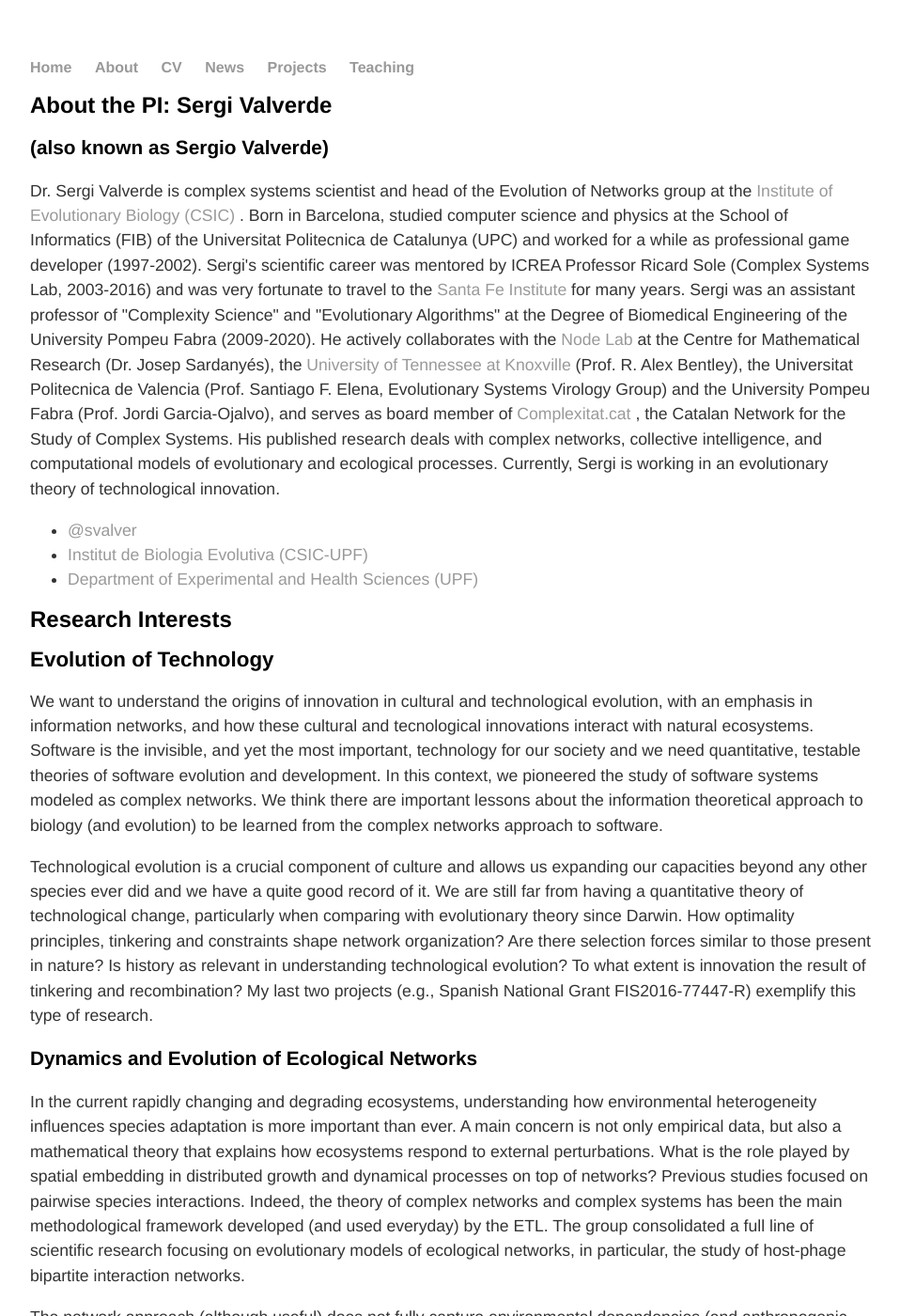
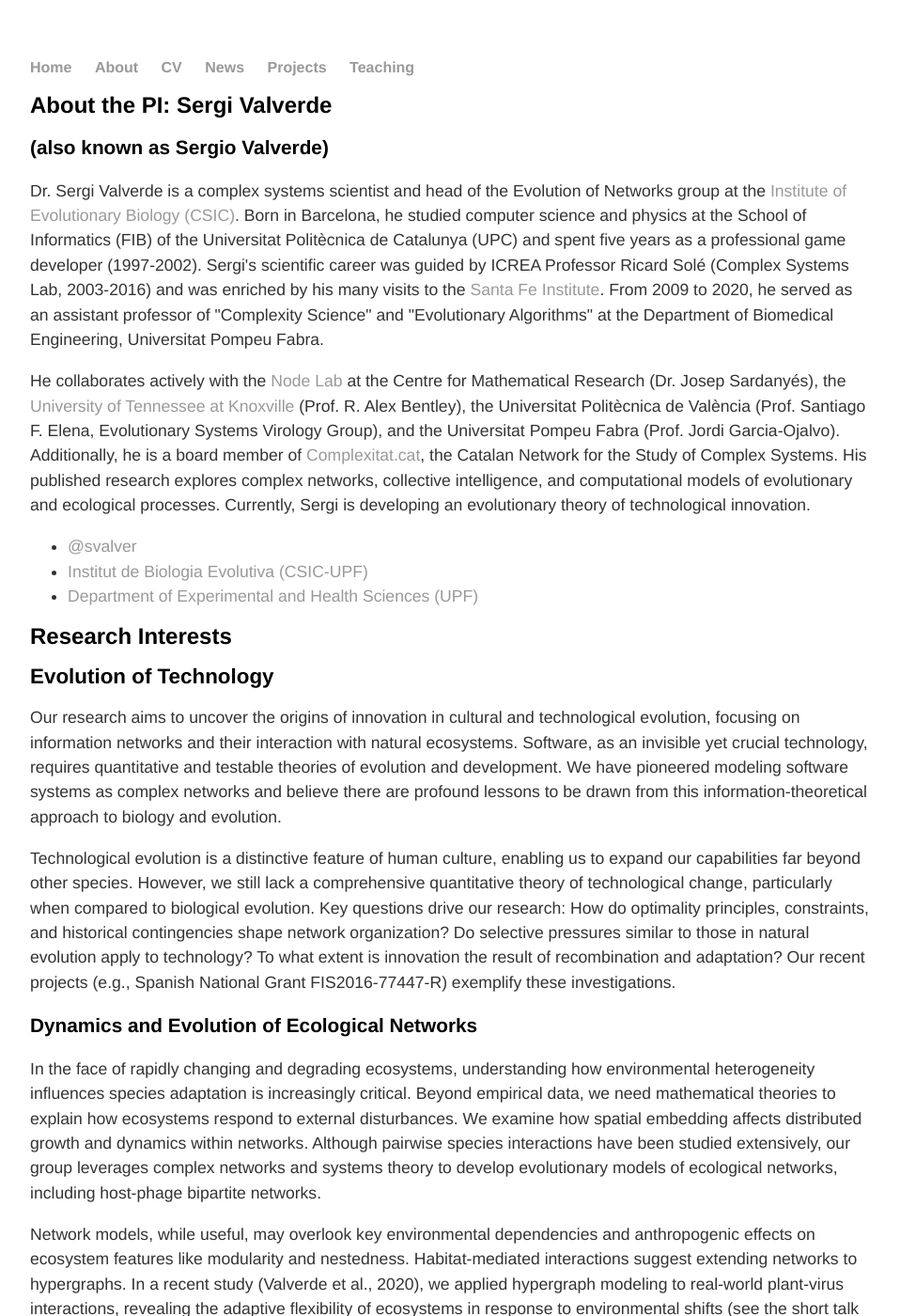
Before and after one commit to svalver/svalver.github.io, a Jekyll site: the page built from about/index.html, in a window 1280 px wide and 1400 px high. Shown: the whole window at 94% size, without its empty margins (160-1118 px from the left). Built offline with Jekyll 4.4.1, drawn with Linux system fonts in a browser that asks for light colours; some of the changed text lies outside the part shown.

Commit message:
update about me

```diff
--- a/about/index.html
+++ b/about/index.html
@@ -2,6 +2,7 @@
 layout: default
 title: About
 ---
+
 <style>
     img {
         -webkit-animation: colorize 2s cubic-bezier(0, 0, .78, .36) 1;
@@ -12,13 +13,17 @@ img {
         max-width: 100%;
     }
 </style>
+
 <div class="about">
     <h1>About the PI: Sergi Valverde</h1>
     <h3>(also known as Sergio Valverde)</h3>
     <p>
-    Dr. Sergi Valverde is complex systems scientist and head of the Evolution of Networks group at the <a href="https://www.ibe.upf-csic.es/valverde"> Institute of Evolutionary Biology (CSIC) </a>. Born in Barcelona, studied computer science and physics at the School of Informatics (FIB) of the Universitat Politecnica de Catalunya (UPC) and worked for a while as professional game developer (1997-2002). Sergi's scientific career was mentored by ICREA Professor Ricard Sole (Complex Systems Lab, 2003-2016) and was very fortunate to travel to the <a href="https://www.santafe.edu"> Santa Fe Institute </a> for many years. Sergi was an assistant professor of "Complexity Science" and "Evolutionary Algorithms" at the Degree of Biomedical Engineering of the University Pompeu Fabra (2009-2020).
-    He actively collaborates with the <a href ="https://sites.google.com/site/nonlineardynamicsevolutionlab">Node Lab </a> at the Centre for Mathematical Research (Dr. Josep Sardanyés), the <a href="https://anthropology.utk.edu/people/alex-bentley/"> University of Tennessee at Knoxville</a> (Prof. R. Alex Bentley), the Universitat Politecnica de Valencia  (Prof. Santiago F. Elena, Evolutionary Systems Virology Group) and the University Pompeu Fabra (Prof. Jordi Garcia-Ojalvo), and serves as board member of <a href="http://complexitat.cat/people"> Complexitat.cat </a>, the Catalan Network for the Study of Complex Systems. His published research deals with complex networks, collective intelligence, and computational models of evolutionary and ecological processes. Currently, Sergi is working in an evolutionary theory of technological innovation.
+        Dr. Sergi Valverde is a complex systems scientist and head of the Evolution of Networks group at the <a href="https://www.ibe.upf-csic.es/valverde">Institute of Evolutionary Biology (CSIC)</a>. Born in Barcelona, he studied computer science and physics at the School of Informatics (FIB) of the Universitat Politècnica de Catalunya (UPC) and spent five years as a professional game developer (1997-2002). Sergi's scientific career was guided by ICREA Professor Ricard Solé (Complex Systems Lab, 2003-2016) and was enriched by his many visits to the <a href="https://www.santafe.edu">Santa Fe Institute</a>. From 2009 to 2020, he served as an assistant professor of "Complexity Science" and "Evolutionary Algorithms" at the Department of Biomedical Engineering, Universitat Pompeu Fabra.
     </p>
+    <p>
+        He collaborates actively with the <a href="https://sites.google.com/site/nonlineardynamicsevolutionlab">Node Lab</a> at the Centre for Mathematical Research (Dr. Josep Sardanyés), the <a href="https://anthropology.utk.edu/people/alex-bentley/">University of Tennessee at Knoxville</a> (Prof. R. Alex Bentley), the Universitat Politècnica de València (Prof. Santiago F. Elena, Evolutionary Systems Virology Group), and the Universitat Pompeu Fabra (Prof. Jordi Garcia-Ojalvo). Additionally, he is a board member of <a href="http://complexitat.cat/people">Complexitat.cat</a>, the Catalan Network for the Study of Complex Systems. His published research explores complex networks, collective intelligence, and computational models of evolutionary and ecological processes. Currently, Sergi is developing an evolutionary theory of technological innovation.
+    </p>
+
     <ul class="contacts">
         <li><a href="https://twitter.com/svalver">@svalver</a></li>
         <li><a href="http://www.ibe.upf-csic.es">Institut de Biologia Evolutiva (CSIC-UPF)</a></li>
@@ -29,23 +34,21 @@ img {
 
     <h2>Evolution of Technology</h2>
     <p>
-We want to understand the origins of innovation in cultural and technological evolution, with an emphasis in information networks, and how these cultural and tecnological innovations interact with natural ecosystems. Software is the invisible, and yet the most important, technology for our society and we need quantitative, testable theories of software  evolution and development. In this context, we pioneered the study of software systems modeled as complex networks. We think there are important lessons about the information theoretical approach to biology (and evolution) to be learned from the complex networks approach to software.
+        Our research aims to uncover the origins of innovation in cultural and technological evolution, focusing on information networks and their interaction with natural ecosystems. Software, as an invisible yet crucial technology, requires quantitative and testable theories of evolution and development. We have pioneered modeling software systems as complex networks and believe there are profound lessons to be drawn from this information-theoretical approach to biology and evolution.
     </p>
-
     <p>
-Technological evolution is a crucial component of culture and allows us expanding our capacities beyond any other species ever did and we have a quite good record of it. We are still far from having a quantitative theory of technological change, particularly when comparing with evolutionary theory since Darwin. How optimality principles, tinkering and constraints shape network organization? Are there selection forces similar to those present in nature? Is history as relevant in understanding technological evolution? To what extent is innovation the result of tinkering and recombination? My last two projects (e.g., Spanish National Grant FIS2016-77447-R) exemplify this type of research.
+        Technological evolution is a distinctive feature of human culture, enabling us to expand our capabilities far beyond other species. However, we still lack a comprehensive quantitative theory of technological change, particularly when compared to biological evolution. Key questions drive our research: How do optimality principles, constraints, and historical contingencies shape network organization? Do selective pressures similar to those in natural evolution apply to technology? To what extent is innovation the result of recombination and adaptation? Our recent projects (e.g., Spanish National Grant FIS2016-77447-R) exemplify these investigations.
     </p>
 
     <h3>Dynamics and Evolution of Ecological Networks</h3>
-
-<p>In the current rapidly changing and degrading ecosystems,  understanding how environmental heterogeneity influences species adaptation is more important than ever. A main concern is not only empirical data, but also a mathematical theory that explains how ecosystems respond to external perturbations. What is the role played by spatial embedding in distributed growth and dynamical processes on top of  networks? Previous studies focused on pairwise species interactions. Indeed, the theory of complex networks and complex systems has been the main methodological framework developed (and used everyday) by the ETL. The group consolidated a full line of scientific research focusing on evolutionary models of ecological networks, in particular, the study of host-phage bipartite interaction networks.
+    <p>
+        In the face of rapidly changing and degrading ecosystems, understanding how environmental heterogeneity influences species adaptation is increasingly critical. Beyond empirical data, we need mathematical theories to explain how ecosystems respond to external disturbances. We examine how spatial embedding affects distributed growth and dynamics within networks. Although pairwise species interactions have been studied extensively, our group leverages complex networks and systems theory to develop evolutionary models of ecological networks, including host-phage bipartite networks.
     </p>
-
-<p> The network approach (although useful) does not fully capture environmental dependencies (and anthropogenic changes) in high-order ecosystem features, like modularity and nestedness. Habitat-mediated interactions necessitate an extension of networks, which are properly represented with an hypergraph. In a recent publication (Valverde et al., 2020) we have extended hypergraph modeling to real plant-virus infections. Our theoretical and empirical study of these habitat-mediated interactions suggests how the organization of ecosystems is flexible and adapts to environmental changes (see the short talk below).
+    <p>
+        Network models, while useful, may overlook key environmental dependencies and anthropogenic effects on ecosystem features like modularity and nestedness. Habitat-mediated interactions suggest extending networks to hypergraphs. In a recent study (Valverde et al., 2020), we applied hypergraph modeling to real-world plant-virus interactions, revealing the adaptive flexibility of ecosystems in response to environmental shifts (see the short talk below).
     </p>
-
     <p>
-<video width="640" height="320" controls="controls" autoplay="false">
+        <video width="640" height="320" controls>
             <source src="../teach/TOPONETS_2020_VALVERDE_captions_1080.mp4" type="video/mp4">
             <object data="" width="640" height="320">
                 <embed width="640" height="320" src="trailer.mp4">
@@ -54,17 +57,15 @@ Technological evolution is a crucial component of culture and allows us expandin
     </p>
 
     <h3>Evolution of Artificial Life</h3>
-
-<p>Artificial life addresses the main goal of biology, i.e., understanding life, by developing artificial systems that exhibit life-like properties. For example, can we develop artificial systems that exhibit creativity and innovation? We are embracing these questions by the exploration of standard systems like Avida and developing our physically-based artificial life systems (like Chimera, see the video below or read the paper <a href="https://doi.org/10.1371/journal.pone.0059664"> here </a>). In the future, we plan to extend this computational approach to model the evolution of large-scale ecosystems.
+    <p>
+        Artificial life seeks to understand life by creating systems that exhibit life-like properties. For example, can artificial systems demonstrate creativity and innovation? We explore these questions through systems like Avida and our own physically based artificial life platforms, such as Chimera (see video below or <a href="https://doi.org/10.1371/journal.pone.0059664">read the paper here</a>). We plan to extend this computational approach to model the evolution of large-scale ecosystems in future studies.
     </p>
-
     <p>
-<video width="640" height="320" controls="controls" autoplay="false">
+        <video width="640" height="320" controls>
             <source src="../teach/CHIMERA_simulation.mp4" type="video/mp4">
             <object data="" width="640" height="320">
                 <embed width="640" height="320" src="trailer.mp4">
             </object>
         </video>
     </p>
-
 </div>
```
Also changed, not shown: 2 other files. Lines whose indentation alone changed are shown as unchanged.
